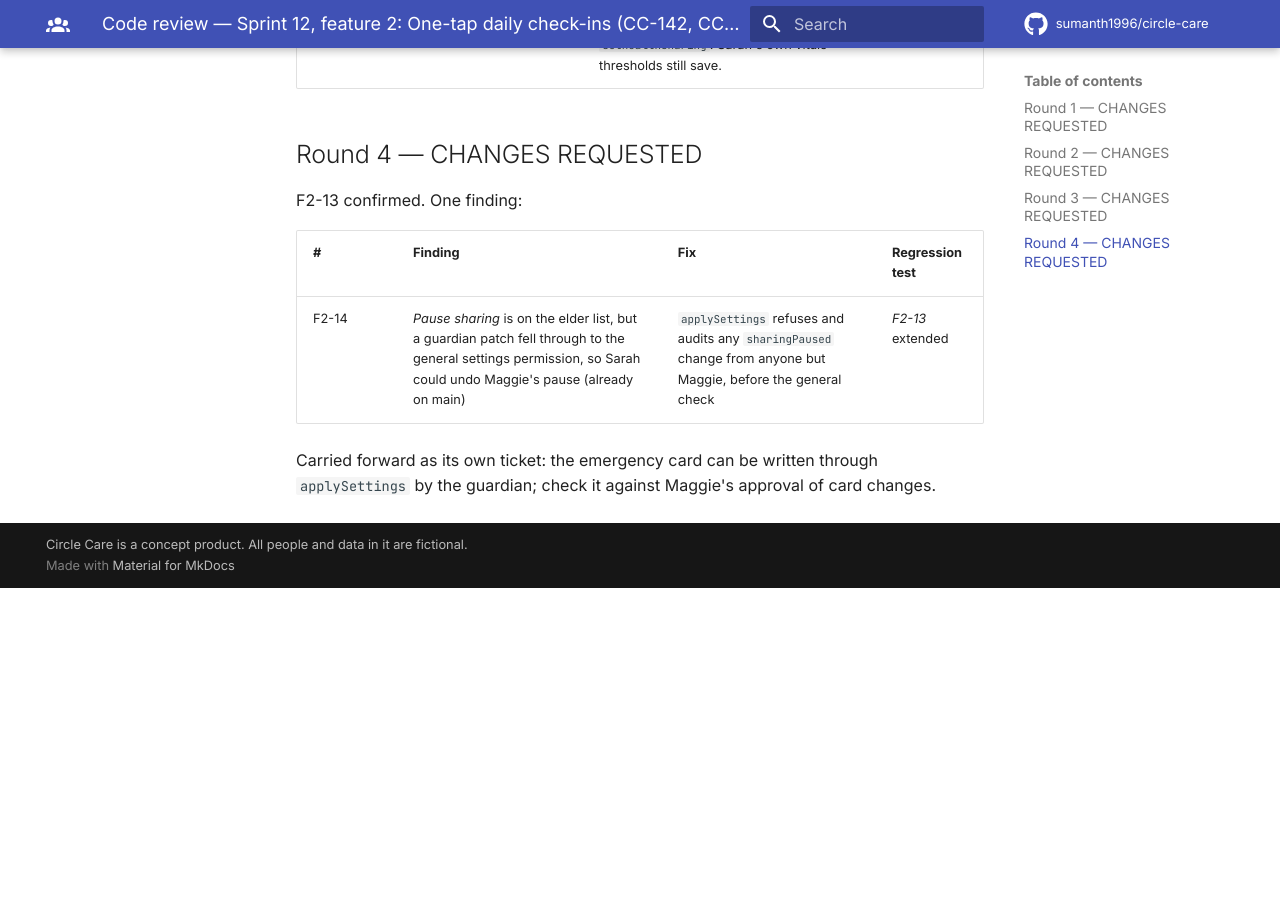
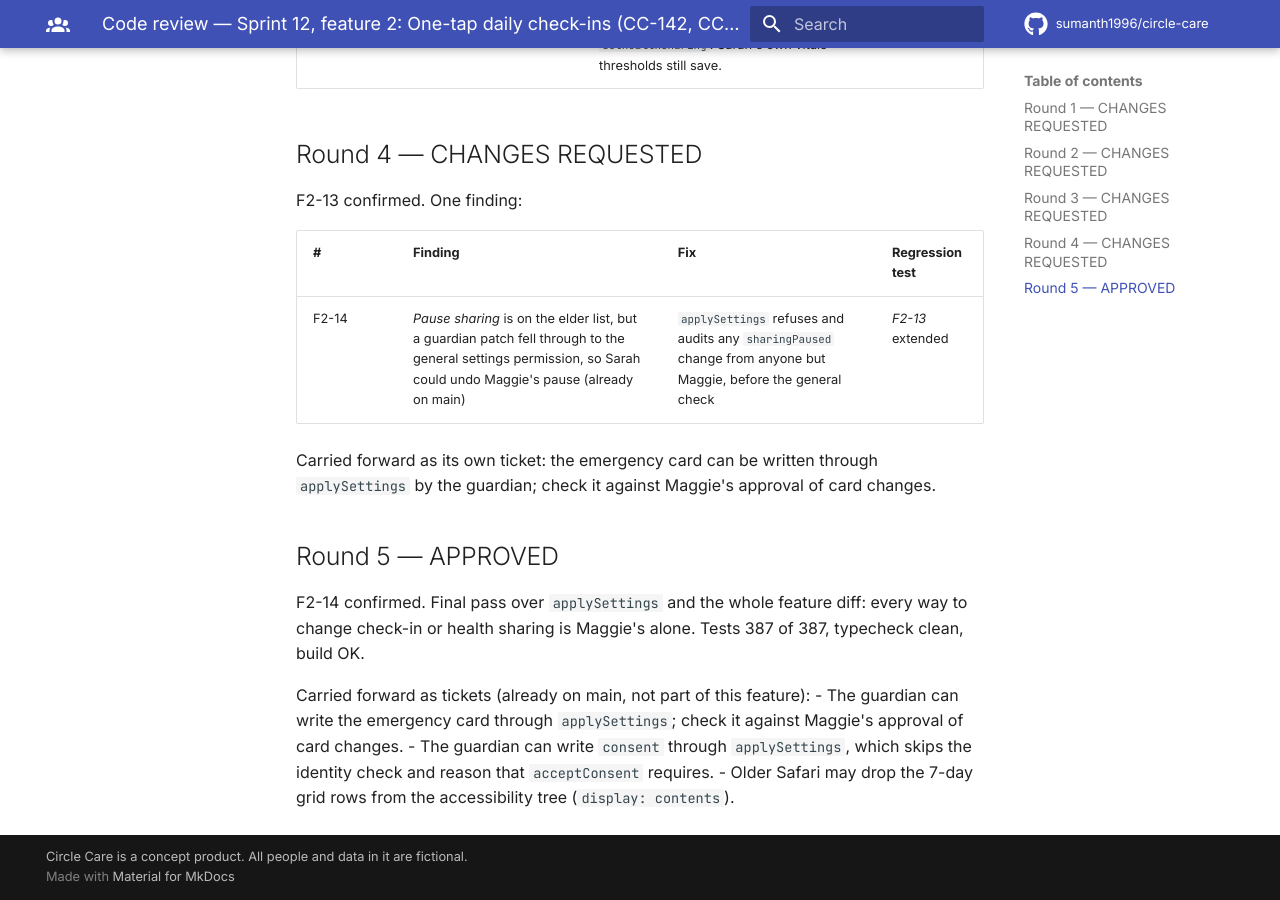
Before and after one commit to sumanth1996/circle-care, an MkDocs documentation site: the page built from docs/reviews/2026-11-14-sprint-12-daily-checkins.md, in a window 1280 px wide and 900 px high, scrolled down 3263 px. Built offline with MkDocs 1.6.1 and Material for MkDocs 9.7.7, drawn with Linux system fonts in a browser that asks for light colours; comment, search, counter and statistics services are not loaded; before the commit the page ends 3851 px from its top, so only the background shows below that; some of the changed text lies outside the part shown.

Commit message:
Daily check-ins: Lead Architect review approved in round 5 (CC-142, CC-143)
Co-Authored-By: Claude Opus 5.5 <noreply@anthropic.com>

```diff
--- a/docs/reviews/2026-11-14-sprint-12-daily-checkins.md
+++ b/docs/reviews/2026-11-14-sprint-12-daily-checkins.md
@@ -7,7 +7,7 @@
 | Developer · Tester · Build & Deploy | Dev Agent · QA Agent · Release Agent |
 | Product Owner | Sumanth (PO), design approved 2026-11-14, go for feature 2 on 2026-11-14 |
 | Date | 2026-11-14 |
-| Final verdict | *in review* |
+| Final verdict | **APPROVED** (round 5) |
 
 ## Round 1 — CHANGES REQUESTED
 
@@ -59,3 +59,12 @@ F2-13 confirmed. One finding:
 | F2-14 | *Pause sharing* is on the elder list, but a guardian patch fell through to the general settings permission, so Sarah could undo Maggie's pause (already on main) | `applySettings` refuses and audits any `sharingPaused` change from anyone but Maggie, before the general check | *F2-13* extended |
 
 Carried forward as its own ticket: the emergency card can be written through `applySettings` by the guardian; check it against Maggie's approval of card changes.
+
+## Round 5 — APPROVED
+
+F2-14 confirmed. Final pass over `applySettings` and the whole feature diff: every way to change check-in or health sharing is Maggie's alone. Tests 387 of 387, typecheck clean, build OK.
+
+Carried forward as tickets (already on main, not part of this feature):
+- The guardian can write the emergency card through `applySettings`; check it against Maggie's approval of card changes.
+- The guardian can write `consent` through `applySettings`, which skips the identity check and reason that `acceptConsent` requires.
+- Older Safari may drop the 7-day grid rows from the accessibility tree (`display: contents`).
```
